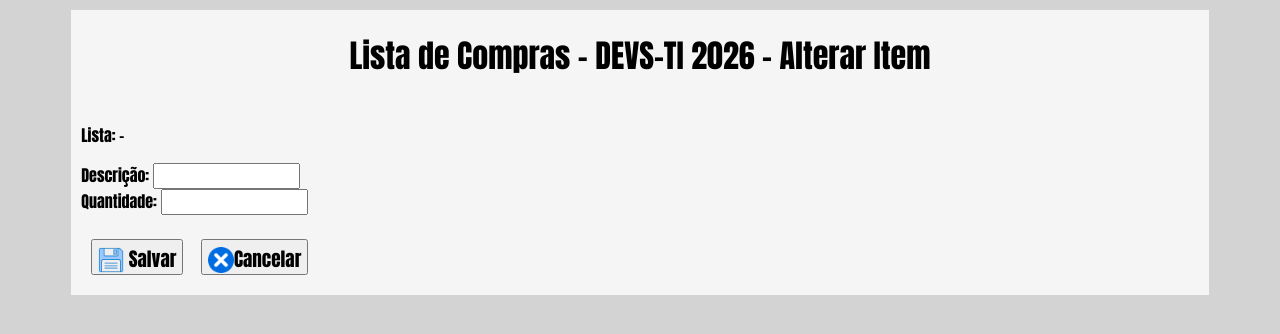
After one commit to sandroaf/listacomprasdevs2026, a PHP site: page /alteraritem.php?codigo=1 in a window 1280 px wide. The commit adds this page. Shown: the top 334 px of the page. Run offline with PHP 8.4, Linux system fonts and the light colour scheme; data comes from the database, SQL or seed files in the repository; data that the repository does not hold is empty.

Commit message:
Implementação exclusão e alteração Item

```diff
--- /dev/null
+++ b/alteraritem.php
@@ -0,0 +1,34 @@
+<!DOCTYPE html>
+<html lang="pt-BR">
+
+<head>
+    <meta charset="UTF-8">
+    <meta name="viewport" content="width=device-width, initial-scale=1.0">
+    <link rel="stylesheet" href="estilo.css">
+    <title>Lista de Compras - DEVS-TI 2026 - Alterar Item</title>
+</head>
+<body>
+    <main>
+        <h1>Lista de Compras - DEVS-TI 2026 - Alterar Item</h1>
+        <form action="alteraritemsalva.php" method="post">
+            <?php
+                require_once("conexao.php");
+                $stitem = $conn->prepare("SELECT itens.codigo, itens.descricao, itens.quantidade, itens.codigo_lista, lista.nome FROM itens, lista WHERE itens.codigo = :codigo AND lista.codigo = itens.codigo_lista;");
+                $stitem->execute(["codigo" => $_GET["codigo"]]);
+                $item = $stitem->fetch(PDO::FETCH_ASSOC);
+            ?>
+
+            <p>Lista: <strong><?= $item["codigo_lista"]." - ".$item["nome"] ?></strong></p>
+            <label for="fdescricao">Descrição: </label>
+            <input type="text" name="fdescricao" required value="<?= $item["descricao"] ?>"><br>
+            <label for="fquantidade">Quantidade: </label>
+            <input type="number" step="0.01" name="fquantidade" value="<?= $item["quantidade"] ?>">
+            <input type="hidden" name="fcodigo" value="<?= $item["codigo"] ?>">
+            <br><br>
+            <button type="submit"><img class="icon" src="img/save.png"> Salvar</button>&nbsp;
+            <button type="reset" onclick="document.location='index.php'"><img class="icon" src="img/cancel.png">Cancelar</button>
+        </form>
+    </main>
+</body>
+
+</html>
--- a/excluirlista.php
+++ b/excluirlista.php
@@ -3,6 +3,9 @@
     && isset($_GET["codigo"])
     && isset($_GET["nome"])) {
       require_once("conexao.php");
+      $stmt = $conn->prepare("DELETE FROM itens WHERE codigo_lista = :codigo");
+      $stmt->execute(["codigo" => $_GET["codigo"]]);
+
       $stmt = $conn->prepare("DELETE FROM lista WHERE codigo = :codigo and nome = :nome");
       $stmt->execute(["codigo" => $_GET["codigo"], "nome" => $_GET["nome"]]);
       $msg = htmlspecialchars("Lista excluída com sucesso");
--- a/incluirlistasalva.php
+++ b/incluirlistasalva.php
@@ -7,9 +7,9 @@
             $stmt->execute($parnome);
             header("Location: index.php");
         } catch (PDOException $e) {
-            echo "ERRO! Não foi possível inclir a lista: ".$e->getMessage();
+            $msg = htmlspecialchars("ERRO! Não foi possível inclir a lista: ".$e->getMessage());
+            header("Location: index.php?msg=$msg");
         }
-
     } else {
         header("Location: incluirlista.php");
     }
--- a/index.php
+++ b/index.php
@@ -35,7 +35,7 @@
                             foreach ($stitem as $item) {
                                 echo "<li class='item'>" . $item["codigo"] . " - " . $item["descricao"] . " - " . $item["quantidade"] . " - " . $item["datahora"];
                                 echo "<button onclick='alteraritem(".$item["codigo"].")' title='Alterar Item'><img class='icon' src='img/update.png'></button>";
-                                echo "<button onclick='apagaritem(".$lista["codigo"].",\"".$item["descricao"]."\")' title='Ecluir Item'><img class='icon' src='img/delete.png'></button>" . "</li>";
+                                echo "<button onclick='apagaritem(".$item["codigo"].",\"".$item["descricao"]."\")' title='Ecluir Item'><img class='icon' src='img/delete.png'></button>" . "</li>";
                             }
                             echo "</ul>";
                         }
```
Also changed, not shown: alteraritemsalva.php (added, +20 -0 lines), excluiritem.php (added, +14 -0 lines), funcoes.js (+10 -1 lines).
